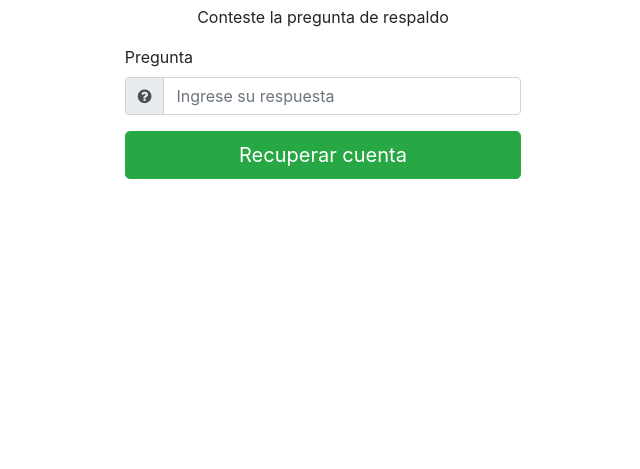
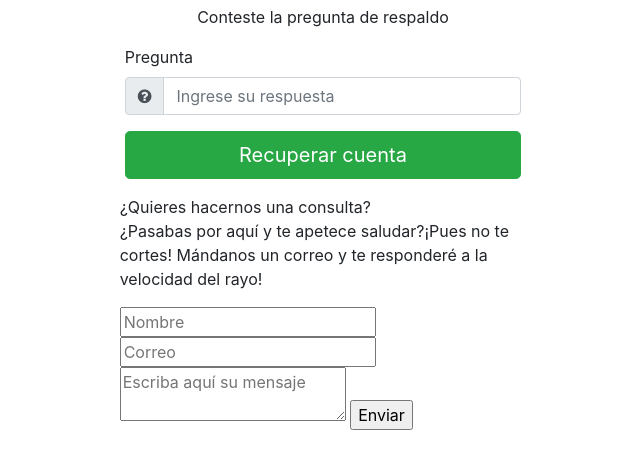
Before and after one commit to sofia290/dh-trabajo-grupal, a PHP site: page /olvido-password.php in a window 1280 px wide. Shown: the part 149-618 px from the top of the page, without its empty margins (317-957 px from the left). Run offline with PHP 8.4, Linux system fonts and the light colour scheme; some libraries are stand-ins or nearby versions.

Commit message:
Update olvido-password.php

```diff
--- a/olvido-password.php
+++ b/olvido-password.php
@@ -60,5 +60,16 @@
 			<div class="col" style="width: 100%; height: 100px; background-color: green;"> <!-- Aca va el footer--> </div>
 		</div>
 	</div>
+	<footer >
+  <form class="row" action="index.html" method="post">
+  <div class="offset-md-4 col-md-4 offset-sm-2 col-sm-8" >
+   <p id="textform">¿Quieres hacernos una consulta? <br> ¿Pasabas por aquí y te apetece saludar?¡Pues no te cortes! Mándanos un correo y te responderé a la velocidad del rayo!  </p>
+   <input type="text" name="nombre" placeholder="Nombre" value=""  required>
+   <input type="text" name="correo" placeholder="Correo" value="" required>
+   <textarea name="mensaje" placeholder="Escriba aquí su mensaje" required></textarea>
+   <input type="button"  value="Enviar" id="boton">
+    </div>
+  </form>
+  </footer>
 </body>
 </html>
```
